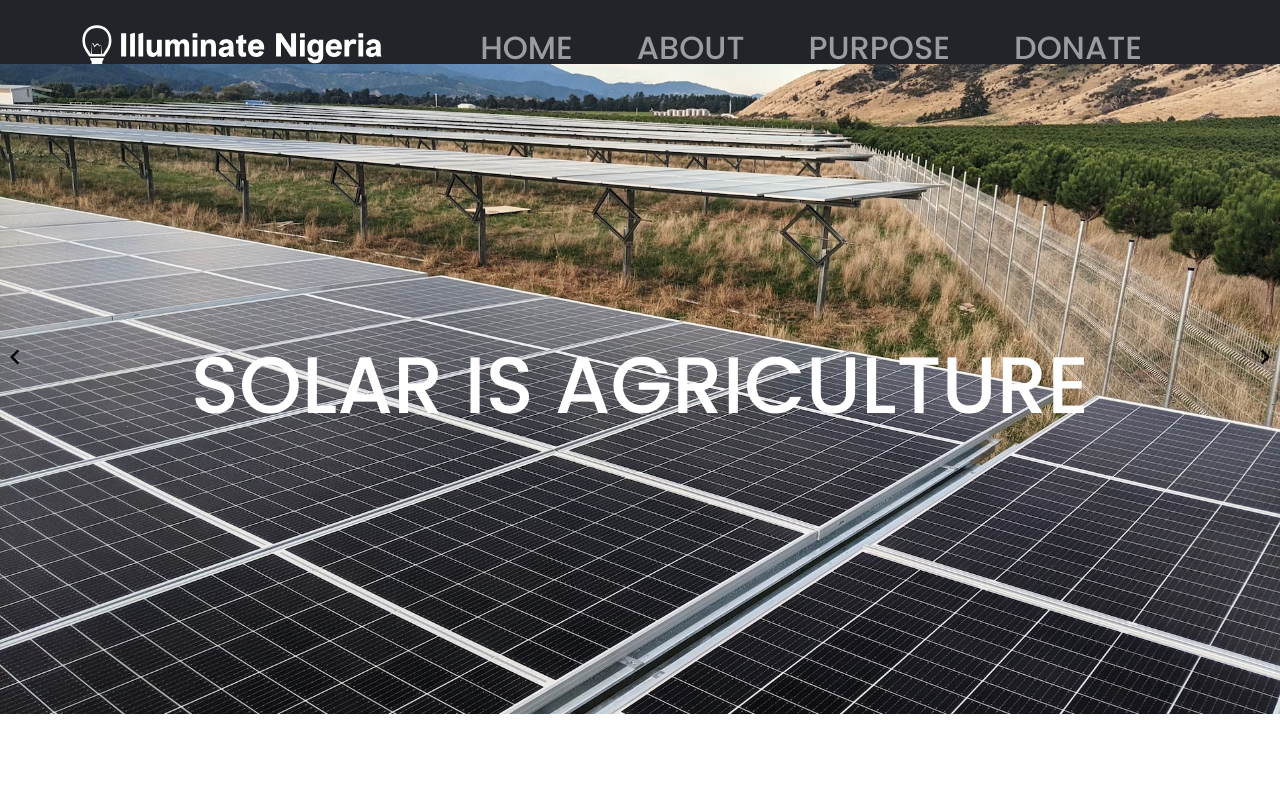
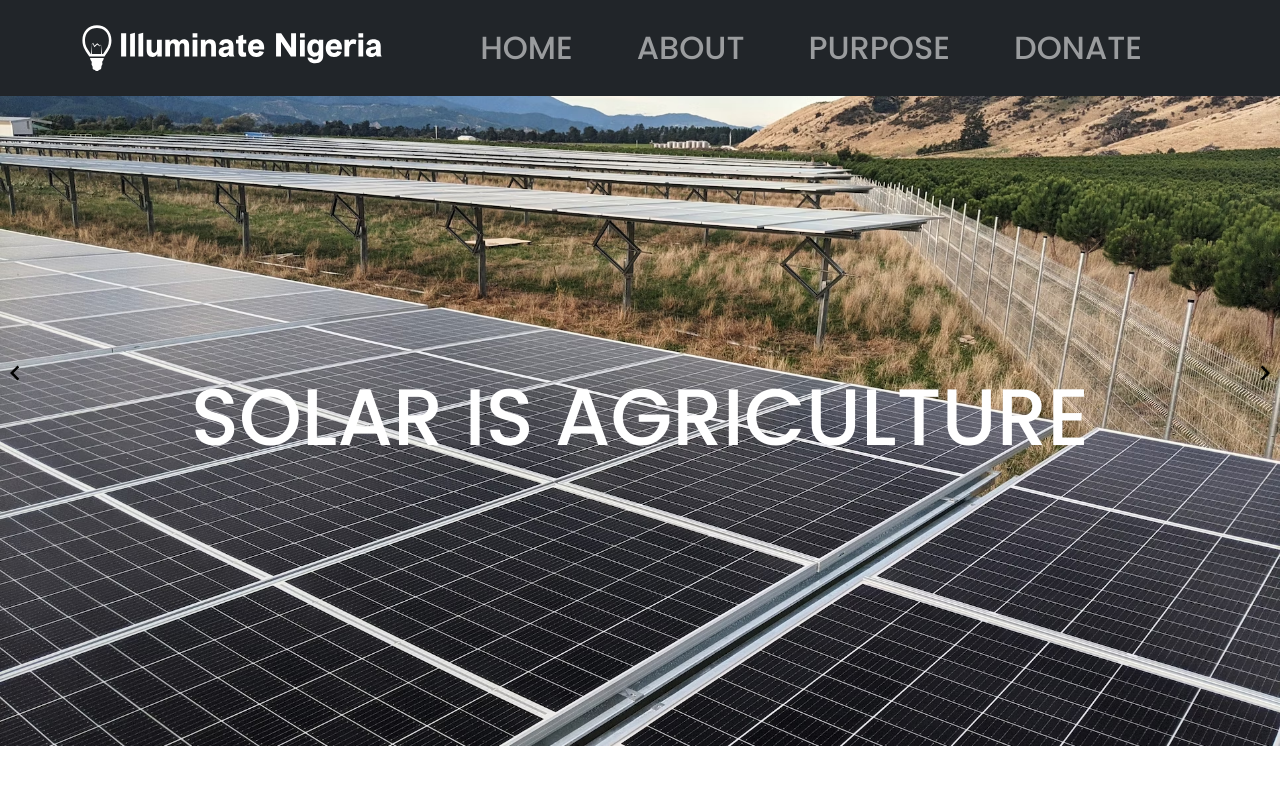
Before and after one commit to fujababy/illuminatenigeria, a Vue app: page / in a window 1280 px wide. Shown: the top 800 px of the page. Built offline with nearby package versions, Linux system fonts and the light colour scheme.

Commit message:
carousel

```diff
--- a/src/components/carouselSlide.vue
+++ b/src/components/carouselSlide.vue
@@ -75,7 +75,11 @@ export default {
 
 <style lang="scss" scoped>
 .carousel {
-  padding-top: 4rem;
+  padding-top: 6rem;
+
+  @media screen and (max-width: 768px) {
+    padding-top: 4.7rem;
+  }
   .carousel__item {
     //   min-height: 200px;
     width: 100%;
--- a/src/components/footerComponent.vue
+++ b/src/components/footerComponent.vue
@@ -136,6 +136,11 @@ export default {
     }
 
     .list__container,
+    section {
+      margin-bottom: 1.5rem;
+    }
+
+    .list__container,
     section,
     ul,
     h1 {
```
Also changed, not shown: src/assets/images/featured2.jpg.
